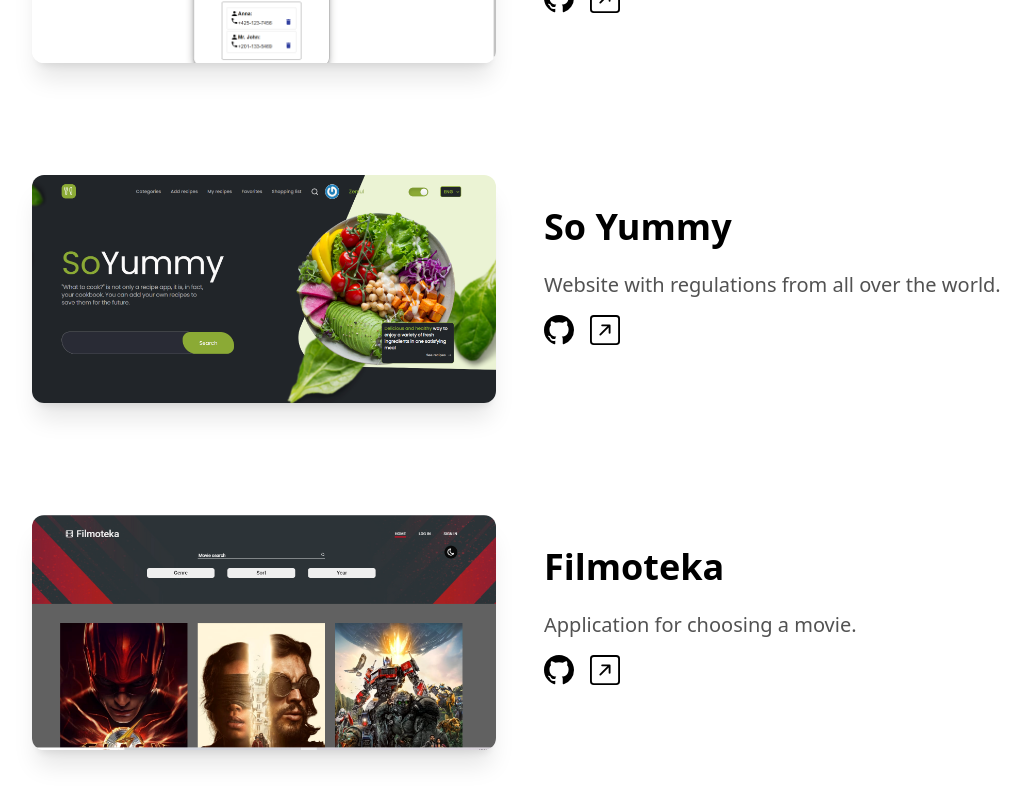
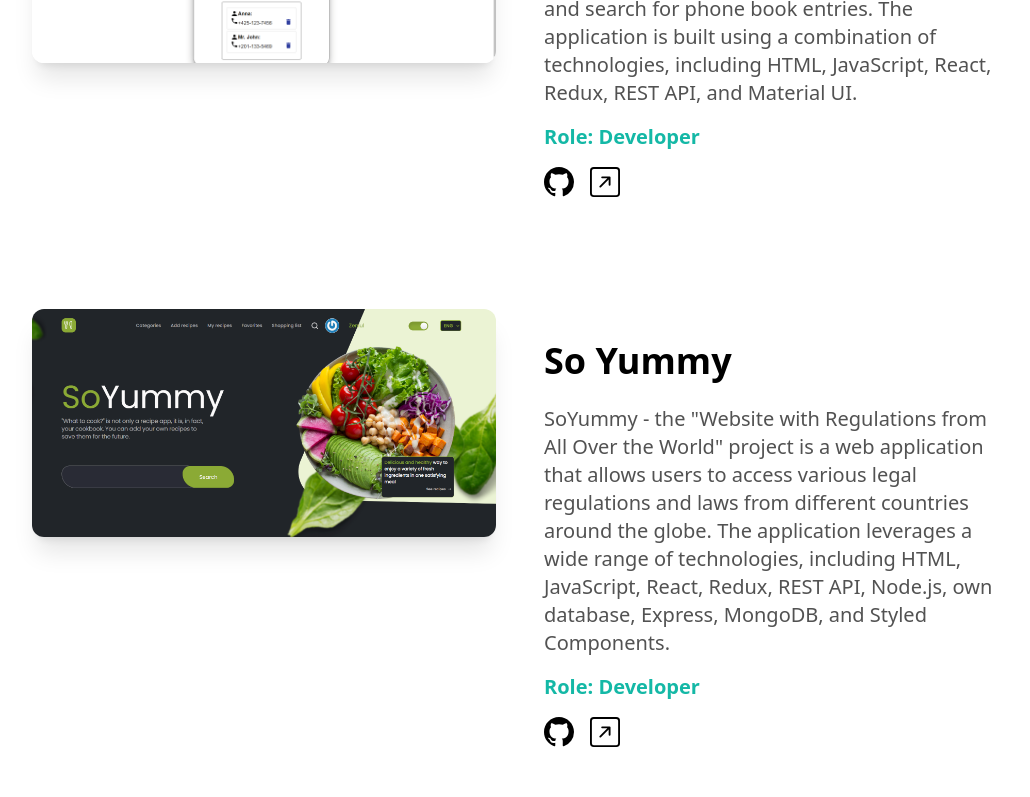
Before and after one commit to eugeniusz57/my-portfolio-next-js-13, a Next.js app: page / in a window 1280 px wide. Shown: the part 2000-2797 px from the top of the page, without its empty margins (120-1150 px from the left). Built offline with nearby package versions, Linux system fonts and the light colour scheme.

Commit message:
add descr and create data

```diff
--- a/components/ProjectsSection.tsx
+++ b/components/ProjectsSection.tsx
@@ -3,41 +3,7 @@
 import Link from "next/link";
 import SlideUp from "./SlideUp";
 import { BsGithub, BsArrowUpRightSquare } from "react-icons/bs";
-
-const projects = [
-  {
-    id: 1,
-    name: "Phonebook",
-    description: "Searchable phone book..",
-    image: "/Phonebook.png",
-    github: "https://github.com/eugeniusz57/goit-react-hw-08-phonebook",
-    link: "https://eugeniusz57.github.io/goit-react-hw-08-phonebook/contacts",
-  },
-  {
-    id: 2,
-    name: "So Yummy",
-    description: "Website with regulations from all over the world.",
-    image: "/SoYummy.png",
-    github: "https://github.com/AlexTanetsDev/yummy-team4-react-project",
-    link: "https://team-team-yummy.netlify.app/",
-  },
-  {
-    id: 3,
-    name: "Filmoteka",
-    description: "Application for choosing a movie.",
-    image: "/Filmoteka.png",
-    github: "https://github.com/Reqvite/Filmoteka",
-    link: "https://reqvite.github.io/Filmoteka/",
-  },
-  {
-    id: 4,
-    name: "Web studio",
-    description: "A website with a responsive layout. Role: Developer",
-    image: "/Webstudio.png",
-    github: "https://github.com/eugeniusz57/goit-markup-hw-08",
-    link: "https://eugeniusz57.github.io/goit-markup-hw-08/",
-  },
-];
+import { projectsArray } from "../data/projects";
 
 const ProjectsSection = () => {
   return (
@@ -48,7 +14,8 @@
       </h2>
 
       <div className="flex flex-col space-y-28">
-        {projects.map(({ id, link, image, name, description, github }) => {
+        {projectsArray.map(
+          ({ id, link, image, name, description, github, role }) => {
             return (
               <ul key={id}>
                 <SlideUp offset="-300px 0px -300px 0px">
@@ -59,7 +26,7 @@
                           src={image}
                           alt=""
                           width={1000}
-                        height={1000}
+                          height={1500}
                           className="rounded-xl shadow-xl hover:opacity-70"
                         />
                       </Link>
@@ -68,6 +35,9 @@
                       <h3 className="text-4xl font-bold mb-6">{name}</h3>
                       <p className="text-xl leading-7 mb-4 text-neutral-600 dark:text-neutral-400">
                         {description}
+                      </p>
+                      <p className="text-xl font-bold leading-7 mb-4 text-teal-500 dark:text-neutral-400">
+                        Role: {role}
                       </p>
                       <div className="flex flex-row align-bottom space-x-4">
                         <Link href={github} target="_blank">
@@ -88,7 +58,8 @@
                 </SlideUp>
               </ul>
             );
-        })}
+          }
+        )}
       </div>
     </section>
   );
--- /dev/null
+++ b/data/projects.js
@@ -0,0 +1,42 @@
+export const projectsArray = [
+  {
+    id: 1,
+    name: "Phonebook",
+    description:
+      "Phonebook - the Searchable Phone Book project is a web application that allows users to store and search for phone book entries. The application is built using a combination of technologies, including HTML, JavaScript, React, Redux, REST API, and Material UI.",
+    role: "Developer",
+    image: "/Phonebook.png",
+    github: "https://github.com/eugeniusz57/goit-react-hw-08-phonebook",
+    link: "https://eugeniusz57.github.io/goit-react-hw-08-phonebook/contacts",
+  },
+  {
+    id: 2,
+    name: "So Yummy",
+    description:
+      'SoYummy - the "Website with Regulations from All Over the World" project is a web application that allows users to access various legal regulations and laws from different countries around the globe. The application leverages a wide range of technologies, including HTML, JavaScript, React, Redux, REST API, Node.js, own database, Express, MongoDB, and Styled Components.',
+    role: "Developer",
+    image: "/SoYummy.png",
+    github: "https://github.com/AlexTanetsDev/yummy-team4-react-project",
+    link: "https://team-team-yummy.netlify.app/",
+  },
+  {
+    id: 3,
+    name: "Filmoteka ",
+    description:
+      'The "Filmoteka" offers users a convenient way to browse and select movies for watching. Utilizing technologies like HTML, SASS, JavaScript, REST API, and Parcel, the project delivers an attractive and user-friendly interface, making it easy for users to find interesting movies and ensuring an enjoyable experience while using the application.',
+    role: "Developer",
+    image: "/Filmoteka.png",
+    github: "https://github.com/Reqvite/Filmoteka",
+    link: "https://reqvite.github.io/Filmoteka/",
+  },
+  {
+    id: 4,
+    name: "Web studio",
+    description:
+      "Web Studio is a website that offers a responsive layout, designed to adapt to different devices and screen sizes. The project utilizes HTML, SCSS (Sassy CSS), and JavaScript technologies.",
+    role: "Developer",
+    image: "/Webstudio.png",
+    github: "https://github.com/eugeniusz57/goit-markup-hw-08",
+    link: "https://eugeniusz57.github.io/goit-markup-hw-08/",
+  },
+];
```
Lines whose indentation alone changed are shown as unchanged.
